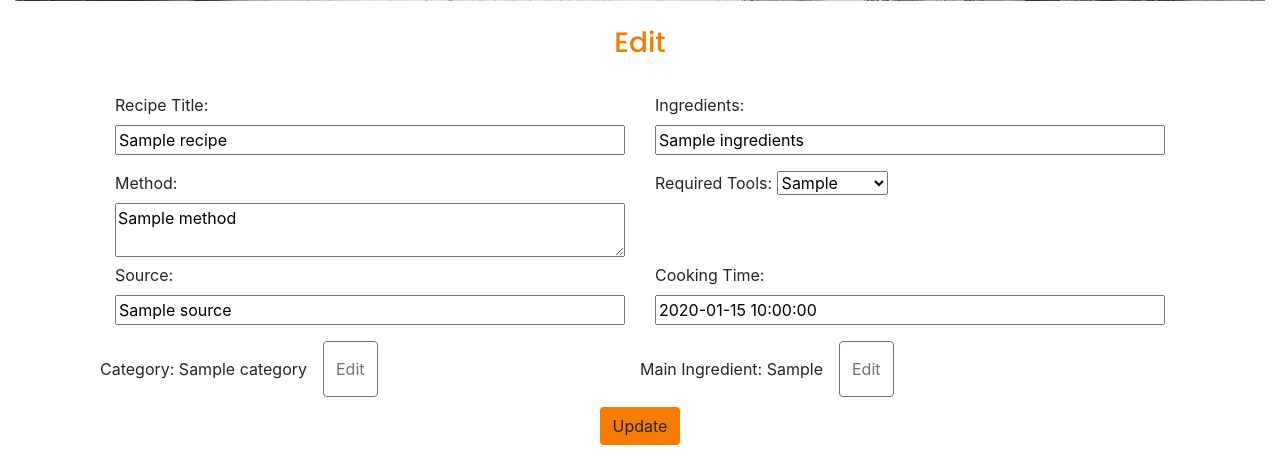
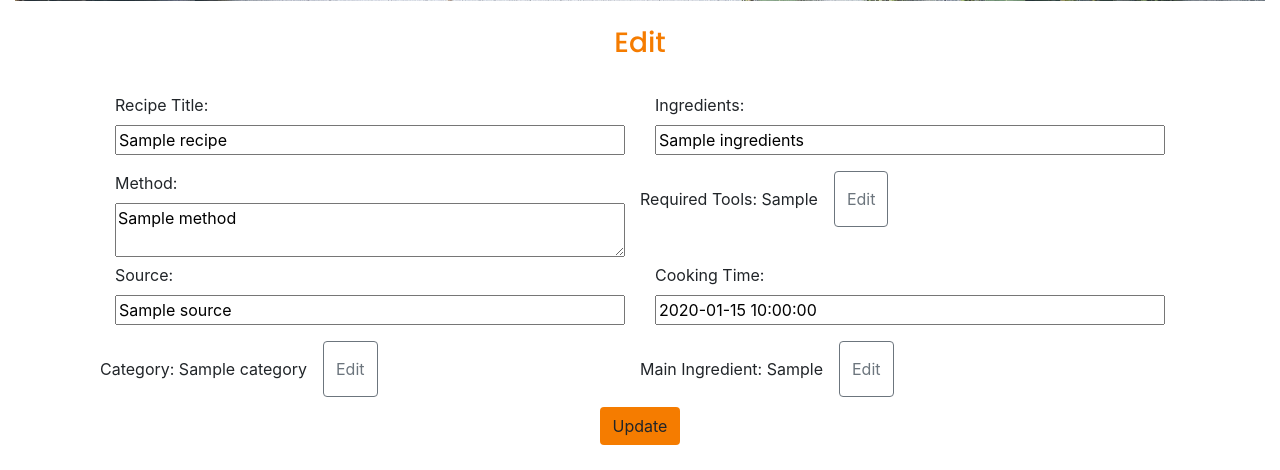
Before and after one commit to cherylhaz/milestone_project_3, a Flask app: template templates/edit_recipe.html in a window 1280 px wide. Shown: the part 555-1025 px from the top of the page. Run offline with Flask 2, Linux system fonts and the light colour scheme; the template is opened without the code that fills it: most values are stand-ins (such as "Sample title", 1, 10 or a date in 2020); some libraries are stand-ins or nearby versions.

Commit message:
added required tools modal on edit and fixed modal buttons

```diff
--- a/static/css/style.css
+++ b/static/css/style.css
@@ -30,7 +30,7 @@ nav .title {
 
 .main_image {
 background-image: url("../images/background1.jpg");
-  background-color: #f57c00;
+  background-color: #fff;
   height: 500px;
   background-position: center;
   background-repeat: no-repeat;
--- a/templates/edit_recipe.html
+++ b/templates/edit_recipe.html
@@ -28,21 +28,43 @@
                 <div class="form-gorup">
                     <label for="method">Method:</label>
                     <textarea id="method" name="method" class="validate text_field" value="{{recipe.method}}">{{recipe.method}}</textarea>
-
                 </div>
             </div>
             <!--Required Tools Input-->
             <div class="col-md-6">
-                <div class="form-group">
-                    <label>Required Tools:</label>
-                    <select id="required_tools" name="required_tools" class="select1">
-                    <option value="" disabled selected>{{recipe.required_tools}}</option>
+            <div class="row category_label">
+               <p> Required Tools: {{recipe.required_tools}} </p>
+                    <button class="btn waves-effect waves-light btn-outline-secondary list_buttons" type="button" data-toggle="modal" data-target="#category_modal">Edit
+                    </button>
+                    </div>
+            </div>
+        <!--Required Tools Modal -->
+                <div class="modal fade" id="category_modal" tabindex="-1" role="dialog" aria-labelledby="exampleModalLabel" aria-hidden="true">
+                    <div class="modal-dialog">
+                        <div class="modal-content">
+                            <div class="modal-header">
+                                <h5 class="modal-title" id="exampleModalLabel">Choose the required tools:</h5>
+                                <button type="button" class="close" data-dismiss="modal" aria-label="Close">
+                                <span aria-hidden="true">&times;</span>
+                                </button>
+                            </div>
+                            <div class="modal-body">
+
+                                    <select class="select1" id="category" name="category"  value="{{recipe.category}}">
+                                    <option value="" disabled selected>{{recipe.required_tools}}</option>
                     {% for tool in required_tools %}
                         <option id="{{tool.name}}">{{tool.name}}</option>
                     {% endfor %}
-                    </select>
+                                    </select>
+
+                            </div>
+                            <div class="modal-footer">
+                                <button type="button" class="btn btn-secondary" data-dismiss="modal">Close</button>
+                                <button type="button" class="btn btn-primary form_buttons">Save changes</button>
+                            </div>
+                        </div>
+                    </div>
                 </div>
-            </div>
         </div>
         <!--Source Input-->
         <div class="row">
@@ -92,7 +114,7 @@
                             </div>
                             <div class="modal-footer">
                                 <button type="button" class="btn btn-secondary" data-dismiss="modal">Close</button>
-                                <button type="button" class="btn btn-primary">Save changes</button>
+                                <button type="button" class="btn btn-primary form_buttons">Save changes</button>
                             </div>
                         </div>
                     </div>
@@ -127,7 +149,7 @@
                         </div>
                         <div class="modal-footer">
                             <button type="button" class="btn btn-secondary" data-dismiss="modal">Close</button>
-                            <button type="button" class="btn btn-primary">Save changes</button>
+                            <button type="button" class="btn btn-primary form_buttons">Save changes</button>
                         </div>
                     </div>
                 </div>
```
